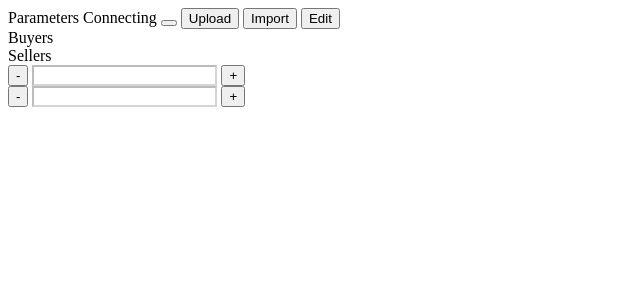
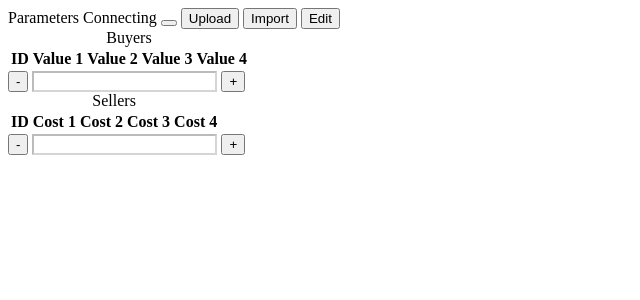
Before and after one commit to jeffreykirchner/esi_double_auction, a Django app: template main/templates/staff/staff_session/parameters_card.html in a window 1280 px wide. Shown: the top 300 px of the page, without its empty margins (0-640 px from the left). Run offline with Django 3.2, Linux system fonts and the light colour scheme; the template is opened without the code that fills it, so the values that code supplies are empty.

Commit message:
development

```diff
--- a/main/templates/staff/staff_session/parameters_card.html
+++ b/main/templates/staff/staff_session/parameters_card.html
@@ -24,30 +24,96 @@
 
     </div>
     <div class="card-body">
+
+        <!-- edit values -->
         <div class="row">
             <div class="col-md text-center">
-                Buyers
-            </div>
-            <div class="col-md text-center">
-                Sellers
-            </div>
-        </div>
-        <div class="row">
-            <div class="col-md text-center">
+                <table class="table table-hover table-condensed table-responsive-lg">
+                    <caption class="text-center" style="caption-side:top;">Buyers</caption>
+                    <thead>
+                        <tr>
+                            <th scope="col" class = "m-1 p-1">
+                                ID
+                            </th>
+                            <th scope="col" class = "text-center m-1 p-1">
+                                Value 1
+                            </th>
+                            <th scope="col" class = "text-center m-1 p-1">
+                                Value 2
+                            </th>
+                            <th scope="col" class = "text-center m-1 p-1">
+                                Value 3
+                            </th>
+                            <th scope="col" class = "text-center m-1 p-1">
+                                Value 4
+                            </th>
+                        </tr>
+                    </thead>
+                    <tbody id="buyer_list">
+
+                    </tbody>
+                </table>
+
                 <div class="input-group">
-                    <button class="btn btn-outline-secondary" type="button">-</button>
-                    <input type="number" class="form-control" aria-label="Buyer Count" disabled=true style="background-color: white;" v-model="session.parameter_set.number_of_buyers">
-                    <button class="btn btn-outline-secondary" type="button">+</button>
+                    <button class="btn btn-outline-secondary" type="button" v-bind:disabled="reconnecting">-</button>
+                    <input type="number"
+                           class="form-control text-center"
+                           aria-label="Buyer Count"
+                           disabled=true
+                           style="background-color: white;"
+                           v-model="session.parameter_set.number_of_buyers">
+                    <button class="btn btn-outline-secondary text-center" type="button">+</button>
                 </div>
             </div>
             <div class="col-md text-center">
+                <table class="table table-hover table-condensed table-responsive-lg">
+                    <caption class="text-center" style="caption-side:top;">Sellers</caption>
+                    <thead>
+                        <tr>
+                            <th scope="col" class = "m-1 p-1">
+                                ID
+                            </th>
+                            <th scope="col" class = "text-center m-1 p-1">
+                                Cost 1
+                            </th>
+                            <th scope="col" class = "text-center m-1 p-1">
+                                Cost 2
+                            </th>
+                            <th scope="col" class = "text-center m-1 p-1">
+                                Cost 3
+                            </th>
+                            <th scope="col" class = "text-center m-1 p-1">
+                                Cost 4
+                            </th>
+                        </tr>
+                    </thead>
+                    <tbody id="buyer_list">
+
+                    </tbody>
+                </table>
+
                 <div class="input-group">
-                    <button class="btn btn-outline-secondary" type="button">-</button>
-                    <input type="number" class="form-control" aria-label="Seller Count" disabled=true style="background-color: white;" v-model="session.parameter_set.number_of_sellers">
+                    <button class="btn btn-outline-secondary" type="button" v-bind:disabled="reconnecting">-</button>
+                    <input type="number"
+                           class="form-control text-center"
+                           aria-label="Seller Count"
+                           disabled=true
+                           style="background-color: white;"
+                           v-model="session.parameter_set.number_of_sellers">
                     <button class="btn btn-outline-secondary" type="button">+</button>
                 </div>
             </div>
         </div>
 
+        <!-- chanage count -->
+        <div class="row">
+            <div class="col-md text-center">
+
+            </div>
+            <div class="col-md text-center">
+
+            </div>
+        </div>
+
     </div>
 </div>
```
